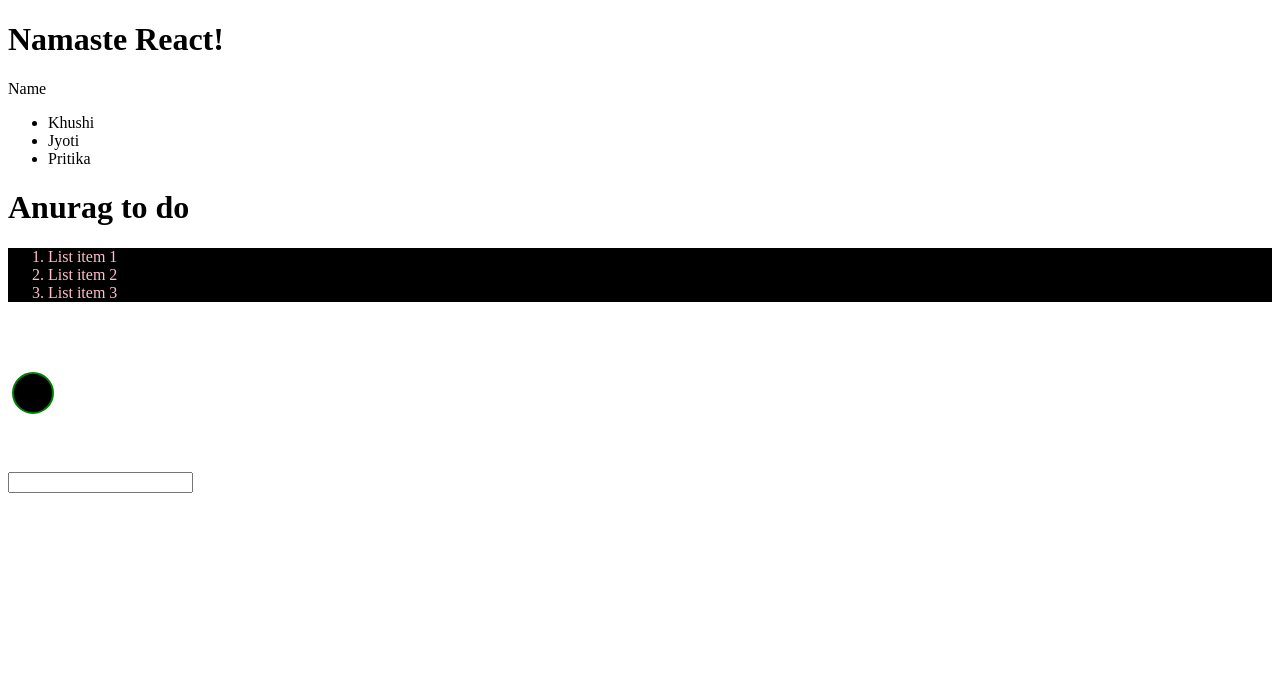
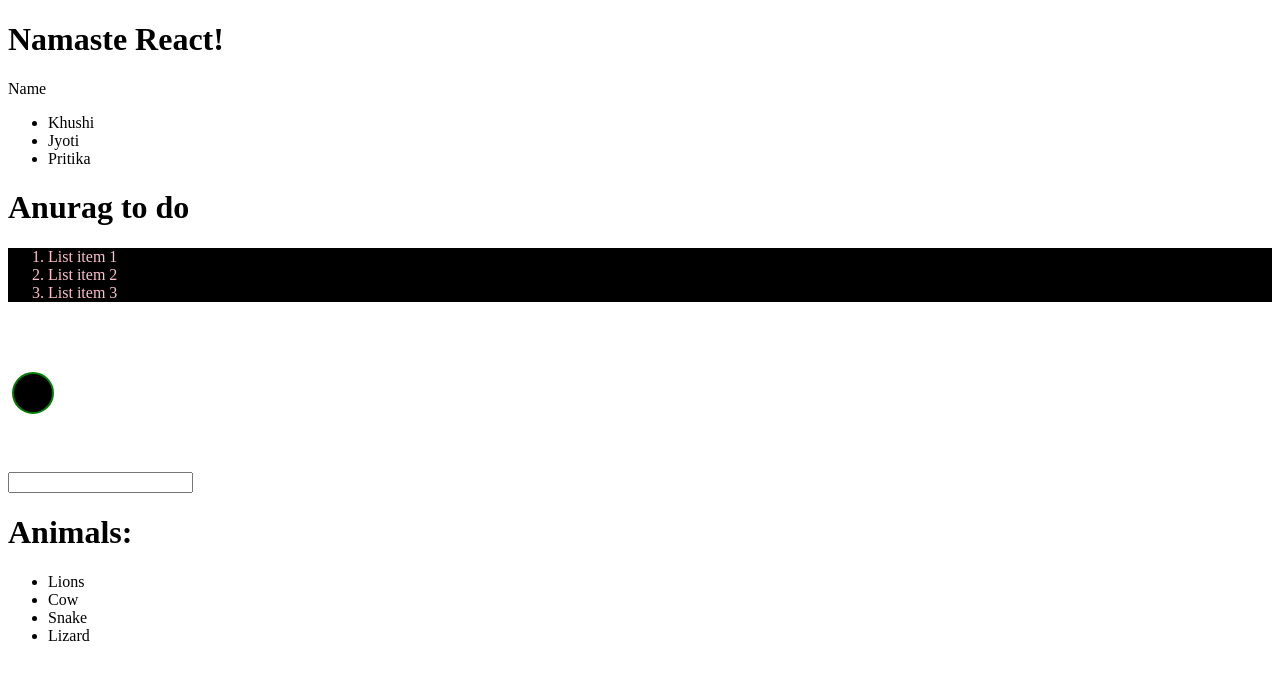
Before and after one commit to Technmad/reactjs, a React (Vite) app in the folder 01app/: page / in a window 1280 px wide. Shown: the top 680 px of the page. Built offline with nearby package versions, Linux system fonts and the light colour scheme.

Commit message:
rendering list

```diff
--- a/01app/src/App.jsx
+++ b/01app/src/App.jsx
@@ -1,5 +1,6 @@
 import Name from "./Name";
 import Items from "./Items";
+import List from "./List";
 
 function App() {
   return (
@@ -7,6 +8,7 @@ function App() {
       <h1>Namaste React!</h1>
       <Name />
       <Items />
+      <List />
     </>
   );
 }
--- /dev/null
+++ b/01app/src/List.jsx
@@ -0,0 +1,21 @@
+/* eslint-disable react/prop-types */
+function ListItems(props) {
+  return <li>{props.animal}</li>;
+}
+
+const List = () => {
+  const animal = ["Lions", "Cow", "Snake", "Lizard"];
+
+  return (
+    <div>
+      <h1>Animals: </h1>
+      <ul>
+        {animal.map((animal) => {
+          return <ListItems key={animal} animal={animal} />;
+        })}
+      </ul>
+    </div>
+  );
+};
+
+export default List;
```
